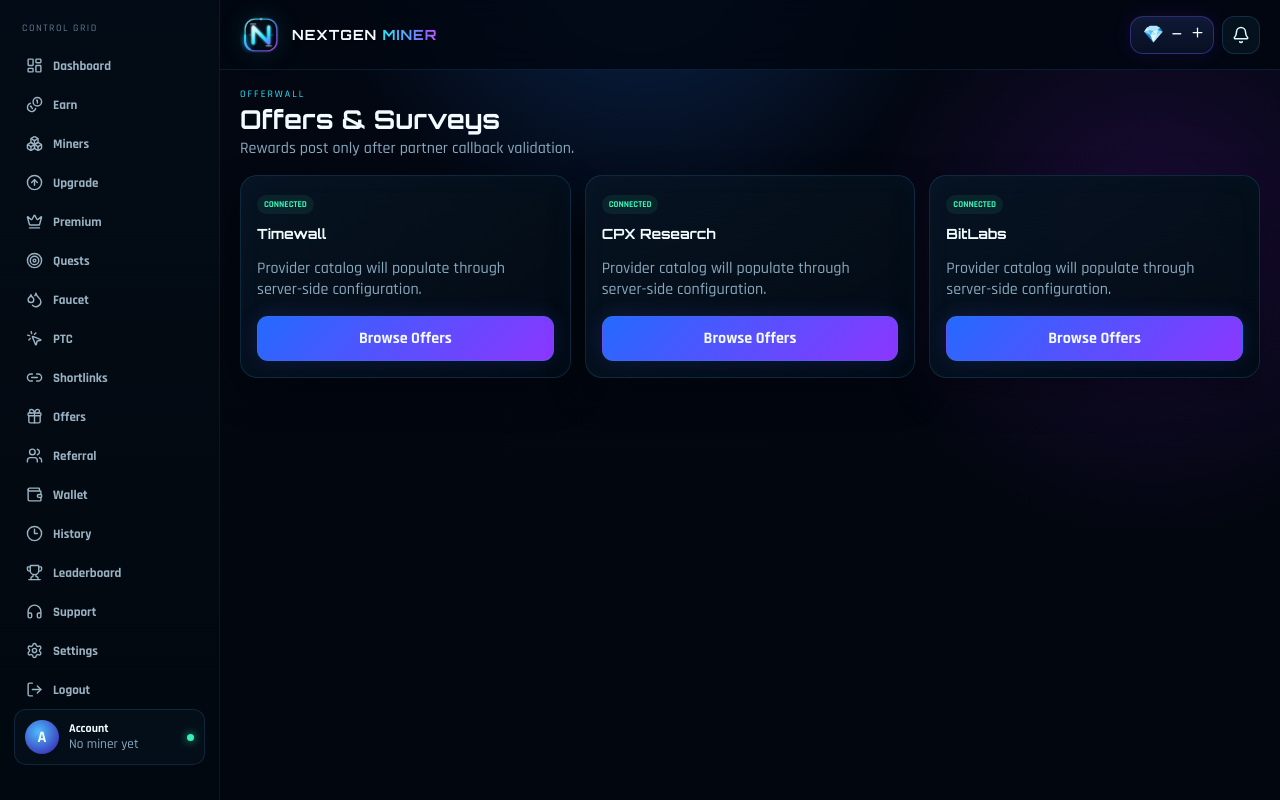
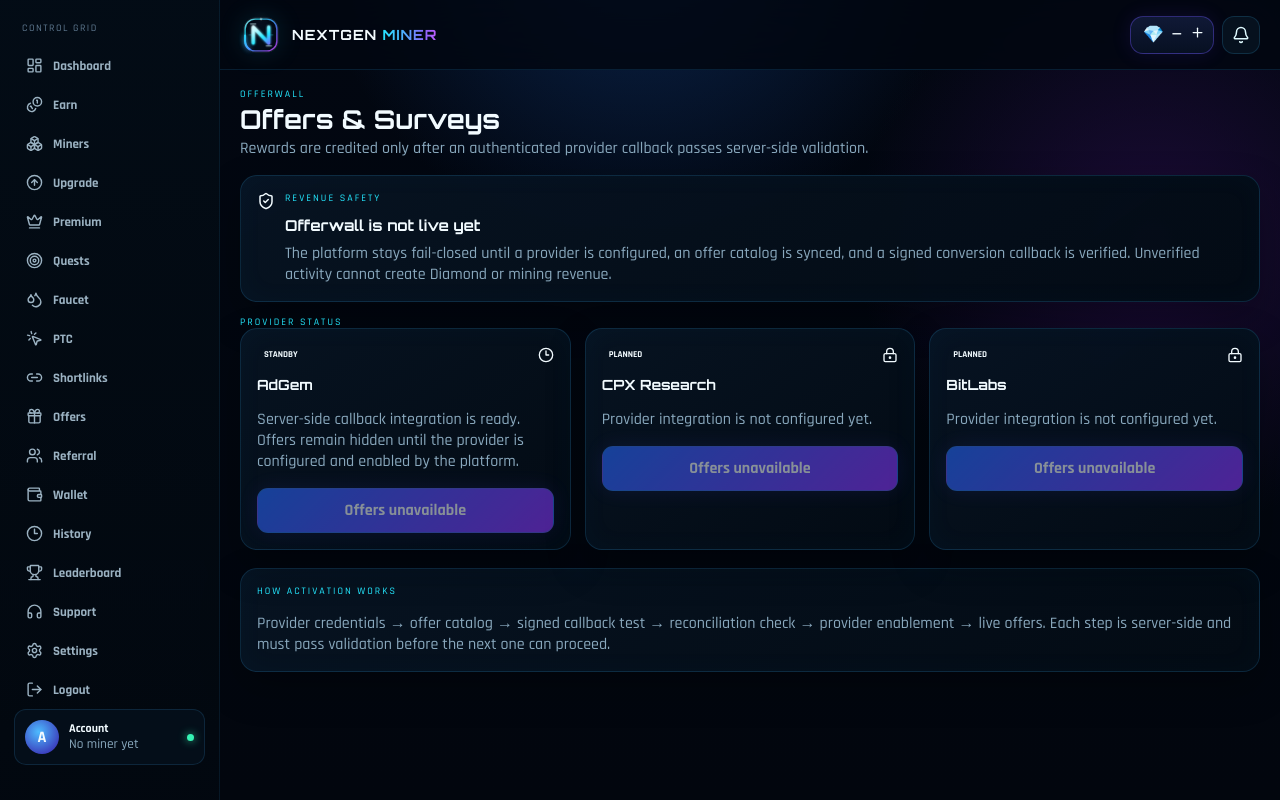
Before and after one commit to Chriskefas22/nextgen-miner, a Next.js app: page /offers in a window 1280 px wide. Built offline with nearby package versions, Linux system fonts and the light colour scheme; no server answers.

Commit message:
Add files via upload

```diff
--- a/app/offers/page.tsx
+++ b/app/offers/page.tsx
@@ -1 +1,79 @@
-import {AppShell} from '@/components/layout/AppShell';export default function Offers(){return <AppShell><div className="page-head"><div><div className="eyebrow">OFFERWALL</div><h1 className="page-title">Offers & Surveys</h1><div className="muted">Rewards post only after partner callback validation.</div></div></div><div className="grid grid-3">{['Timewall','CPX Research','BitLabs'].map(x=><section className="glass section" key={x}><span className="badge green">CONNECTED</span><h2 style={{fontFamily:'Orbitron',fontSize:14}}>{x}</h2><p className="muted">Provider catalog will populate through server-side configuration.</p><button className="btn btn-primary" style={{width:'100%'}}>Browse Offers</button></section>)}</div></AppShell>}
+import { AppShell } from '@/components/layout/AppShell';
+import { LockKeyhole, Clock3, ShieldCheck } from 'lucide-react';
+
+const plannedProviders = [
+  {
+    name: 'AdGem',
+    status: 'STANDBY',
+    detail: 'Server-side callback integration is ready. Offers remain hidden until the provider is configured and enabled by the platform.',
+  },
+  {
+    name: 'CPX Research',
+    status: 'PLANNED',
+    detail: 'Provider integration is not configured yet.',
+  },
+  {
+    name: 'BitLabs',
+    status: 'PLANNED',
+    detail: 'Provider integration is not configured yet.',
+  },
+] as const;
+
+export default function Offers() {
+  return (
+    <AppShell>
+      <div className="page-head">
+        <div>
+          <div className="eyebrow">OFFERWALL</div>
+          <h1 className="page-title">Offers &amp; Surveys</h1>
+          <div className="muted">
+            Rewards are credited only after an authenticated provider callback passes server-side validation.
+          </div>
+        </div>
+      </div>
+
+      <section className="glass section" style={{ marginBottom: 14 }}>
+        <div style={{ display: 'flex', gap: 10, alignItems: 'flex-start' }}>
+          <div className="icon-orb"><ShieldCheck size={18} /></div>
+          <div>
+            <div className="eyebrow">REVENUE SAFETY</div>
+            <h2 style={{ fontFamily: 'Orbitron', fontSize: 15, marginBottom: 8 }}>
+              Offerwall is not live yet
+            </h2>
+            <p className="muted" style={{ margin: 0 }}>
+              The platform stays fail-closed until a provider is configured, an offer catalog is synced, and a signed conversion callback is verified.
+              Unverified activity cannot create Diamond or mining revenue.
+            </p>
+          </div>
+        </div>
+      </section>
+
+      <div className="eyebrow">PROVIDER STATUS</div>
+      <div className="grid grid-3">
+        {plannedProviders.map((provider) => (
+          <section className="glass section" key={provider.name}>
+            <div style={{ display: 'flex', justifyContent: 'space-between', gap: 10, alignItems: 'center' }}>
+              <span className={`badge ${provider.status === 'STANDBY' ? 'amber' : ''}`}>
+                {provider.status}
+              </span>
+              {provider.status === 'STANDBY' ? <Clock3 size={16} /> : <LockKeyhole size={16} />}
+            </div>
+            <h2 style={{ fontFamily: 'Orbitron', fontSize: 14, marginTop: 12 }}>{provider.name}</h2>
+            <p className="muted">{provider.detail}</p>
+            <button className="btn btn-primary" style={{ width: '100%' }} disabled>
+              Offers unavailable
+            </button>
+          </section>
+        ))}
+      </div>
+
+      <section className="glass section" style={{ marginTop: 18 }}>
+        <div className="eyebrow">HOW ACTIVATION WORKS</div>
+        <p className="muted" style={{ marginBottom: 0 }}>
+          Provider credentials → offer catalog → signed callback test → reconciliation check → provider enablement → live offers.
+          Each step is server-side and must pass validation before the next one can proceed.
+        </p>
+      </section>
+    </AppShell>
+  );
+}
```
